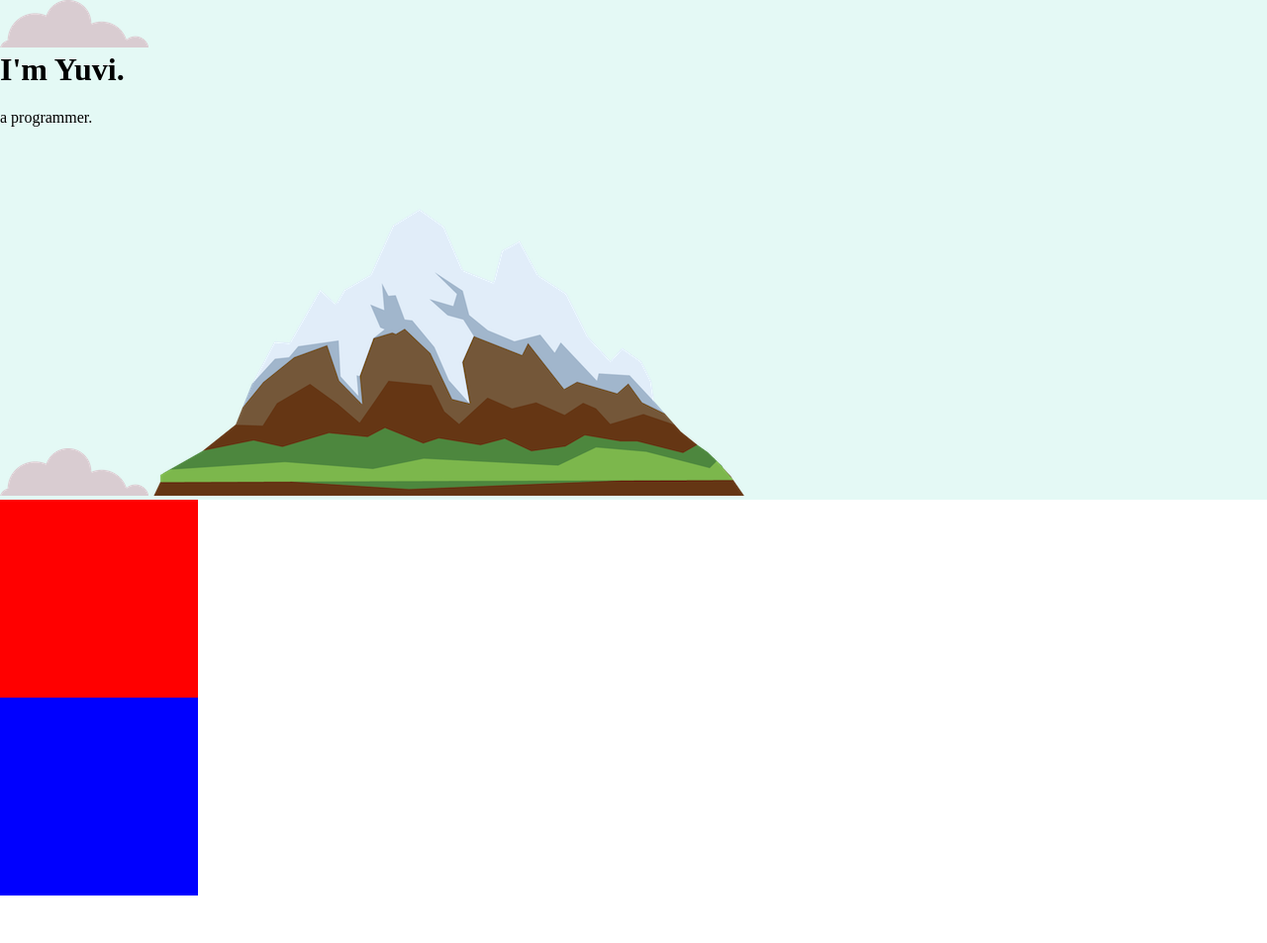
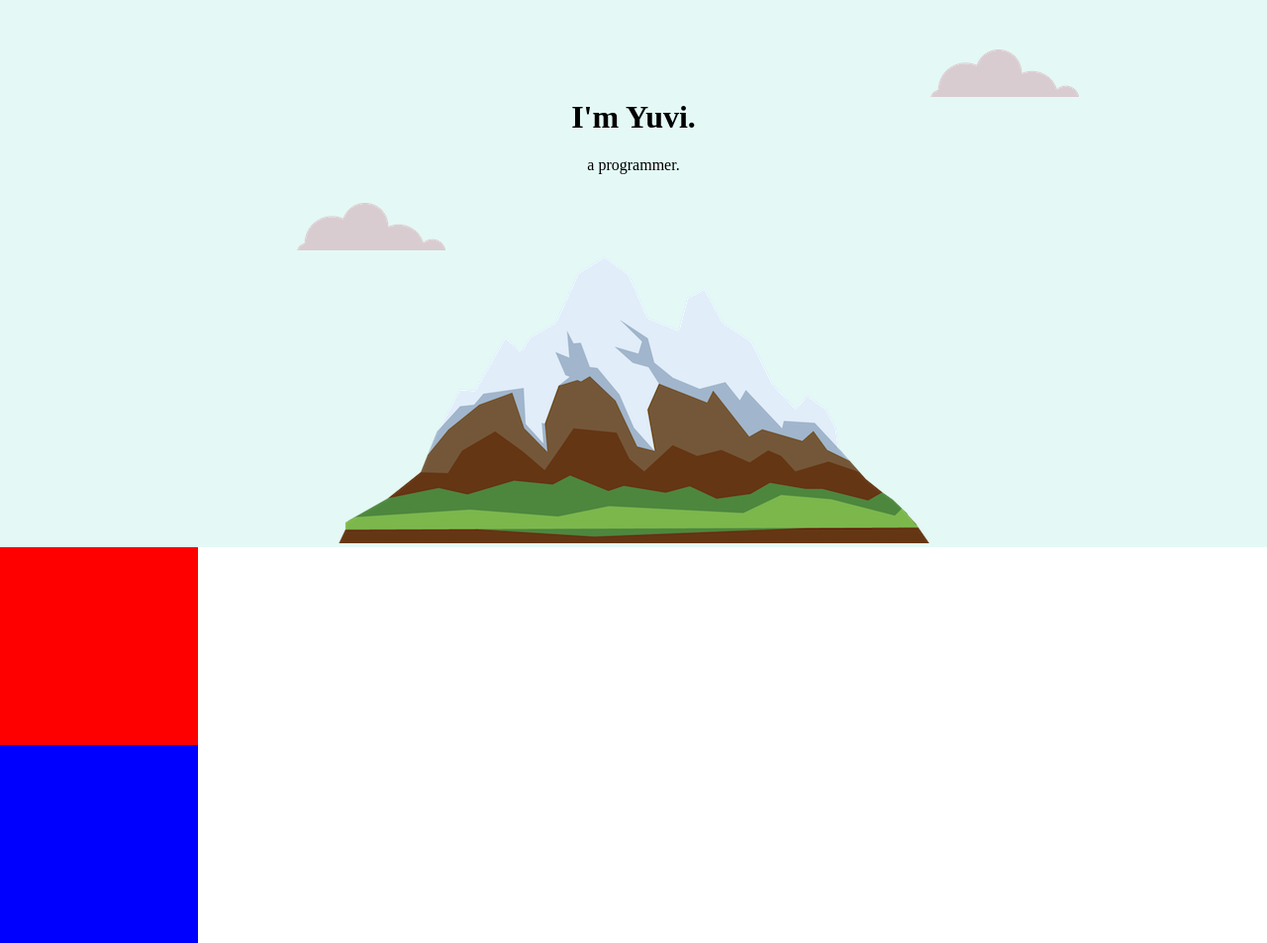
Before and after one commit to yuviii99/100-Days-Python-Challenge, a plain HTML site: page Day44-IntermediateCSS/index.html in a window 1280 px wide. Shown: the whole page at 99% size. Before the commit the page ends 905 px from the top, so only its background shows below. Drawn offline with Linux system fonts and the light colour scheme.

Commit message:
Added some upgrades:

```diff
--- a/Day44-IntermediateCSS/css/styles.css
+++ b/Day44-IntermediateCSS/css/styles.css
@@ -1,5 +1,6 @@
 body{
     margin: 0px;
+    text-align: center;
 }
 
 h1{
@@ -11,6 +12,8 @@ h1{
     margin-top: 0px;
     margin-left: 0px;
     margin-right: 0px;
+    position: relative;
+    padding-top: 100px;
 }
 
 .middle-container{
@@ -24,3 +27,15 @@ h1{
     width: 200px;
     background-color: blue;
 }
+
+.bottom-cloud{
+    position: absolute;
+    left: 300px;
+    bottom: 300px;
+
+}
+.top-cloud{
+    position: absolute;
+    margin-top: -50px;
+    margin-left: 300px;
+}
--- a/Day44-IntermediateCSS/index.html
+++ b/Day44-IntermediateCSS/index.html
@@ -11,10 +11,10 @@
 <body>
 
     <div class="top-container">
-        <img src="images/cloud.png" alt="cloud-img">
+        <img class="top-cloud" src="images/cloud.png" alt="cloud-img">
         <h1>I'm Yuvi.</h1>
         <p>a programmer.</p>
-        <img src="images/cloud.png" alt="cloud-img">
+        <img class="bottom-cloud" src="images/cloud.png" alt="cloud-img">
         <img src="images/mountain.png" alt="mountain-img">
     </div>
 
```
